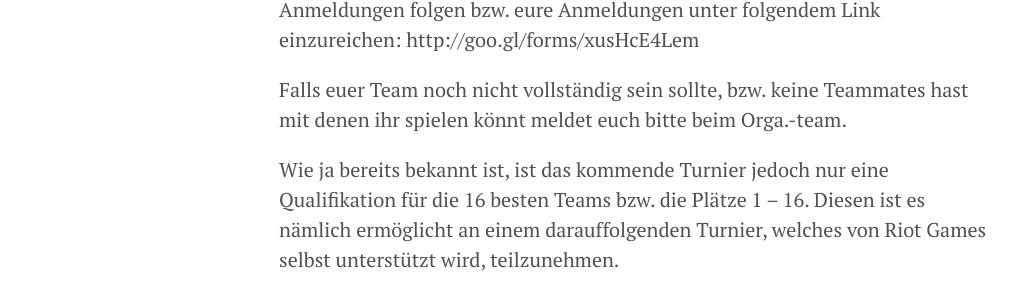
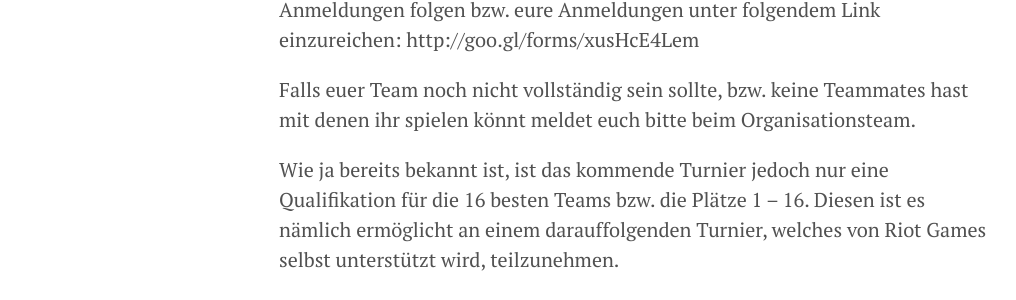
Before and after one commit to gamekeller/League-of-Legends-Turnier-Page, a Jekyll site: the page built from _posts/2016-02-09-2.lol-turnier.md, in a window 1280 px wide. Shown: the part 397-697 px from the top of the page, without its empty margins (1-1017 px from the left). Built offline with Jekyll 4.4.1, drawn with Linux system fonts in a browser that asks for light colours.

Commit message:
Update 2016-02-09-2.lol-turnier.md

```diff
--- a/_posts/2016-02-09-2.lol-turnier.md
+++ b/_posts/2016-02-09-2.lol-turnier.md
@@ -10,7 +10,7 @@ bitten wir euch nun darum, uns Bescheid zu geben, ob überhaupt noch Anmeldungen
 bzw. eure Anmeldungen unter folgendem Link einzureichen: http://goo.gl/forms/xusHcE4Lem
 
 Falls euer Team noch nicht vollständig sein sollte,
-bzw. keine Teammates hast mit denen ihr spielen könnt meldet euch bitte beim Orga.-team.
+bzw. keine Teammates hast mit denen ihr spielen könnt meldet euch bitte beim Organisationsteam.
 
 
 Wie ja bereits bekannt ist, ist das kommende Turnier jedoch nur eine Qualifikation
```
